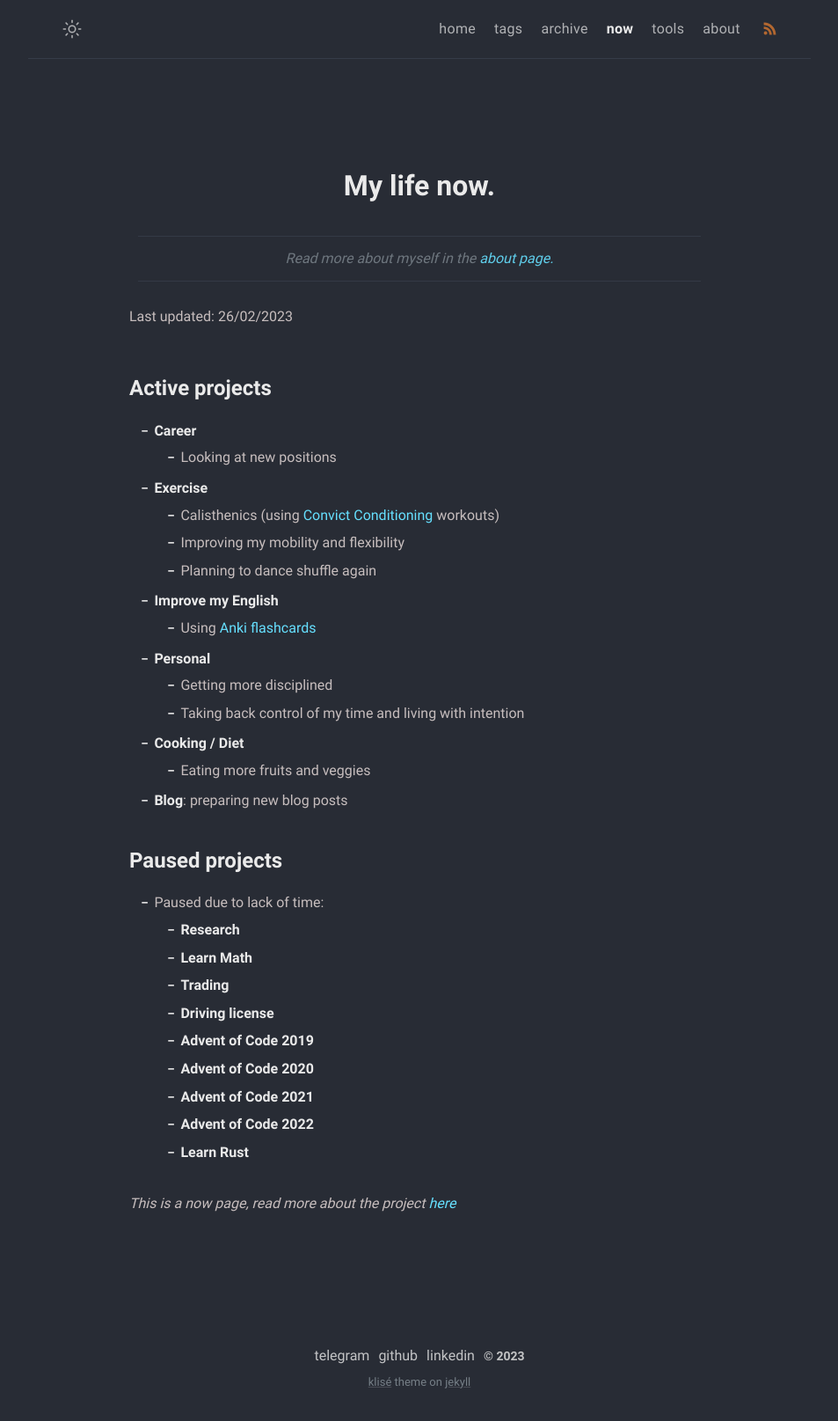
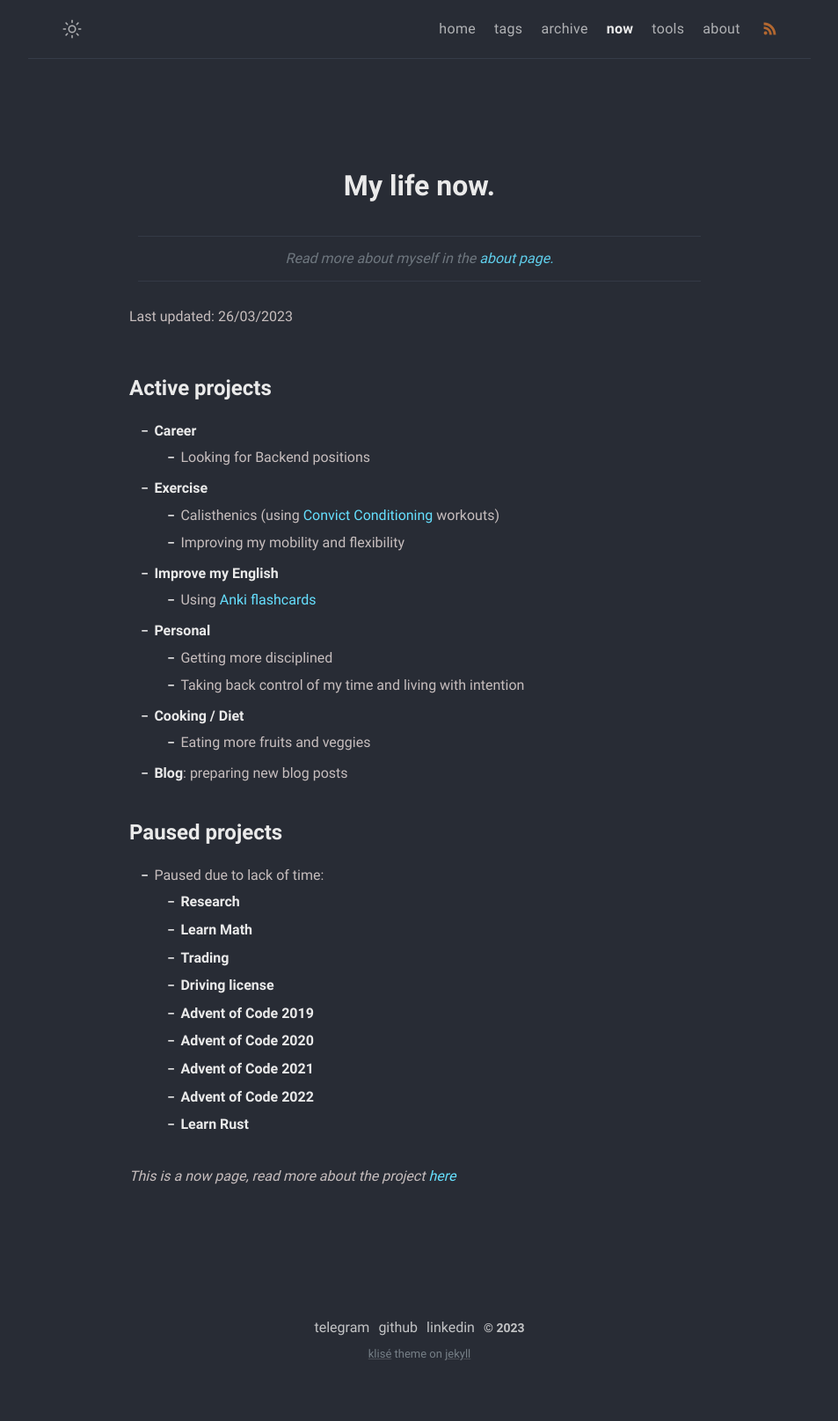
Before and after one commit to MonkeyAndres/MonkeyAndres.github.io, a Jekyll site: the page built from now.md, in a window 1280 px wide. Shown: the whole page at 88% size, without its empty margins (163-1116 px from the left). Built offline with Jekyll 4.4.1, drawn with Linux system fonts in a browser that asks for light colours; after the commit the page ends 1583 px from its top, so only the background shows below that.

```diff
--- a/now.md
+++ b/now.md
@@ -8,16 +8,15 @@ comments: false
 
 > Read more about myself in the [about page.](../about)
 
-Last updated: 26/02/2023
+Last updated: 26/03/2023
 
 # Active projects
 
 - **Career**
-  - Looking at new positions
+  - Looking for Backend positions
 - **Exercise**
   - Calisthenics (using [Convict Conditioning](https://www.goodreads.com/book/show/7305111-convict-conditioning) workouts)
   - Improving my mobility and flexibility
-  - Planning to dance shuffle again
 - **Improve my English**
   - Using [Anki flashcards](https://apps.ankiweb.net/)
 - **Personal**
```
Also changed, not shown: tools.md (+2 -3 lines).
